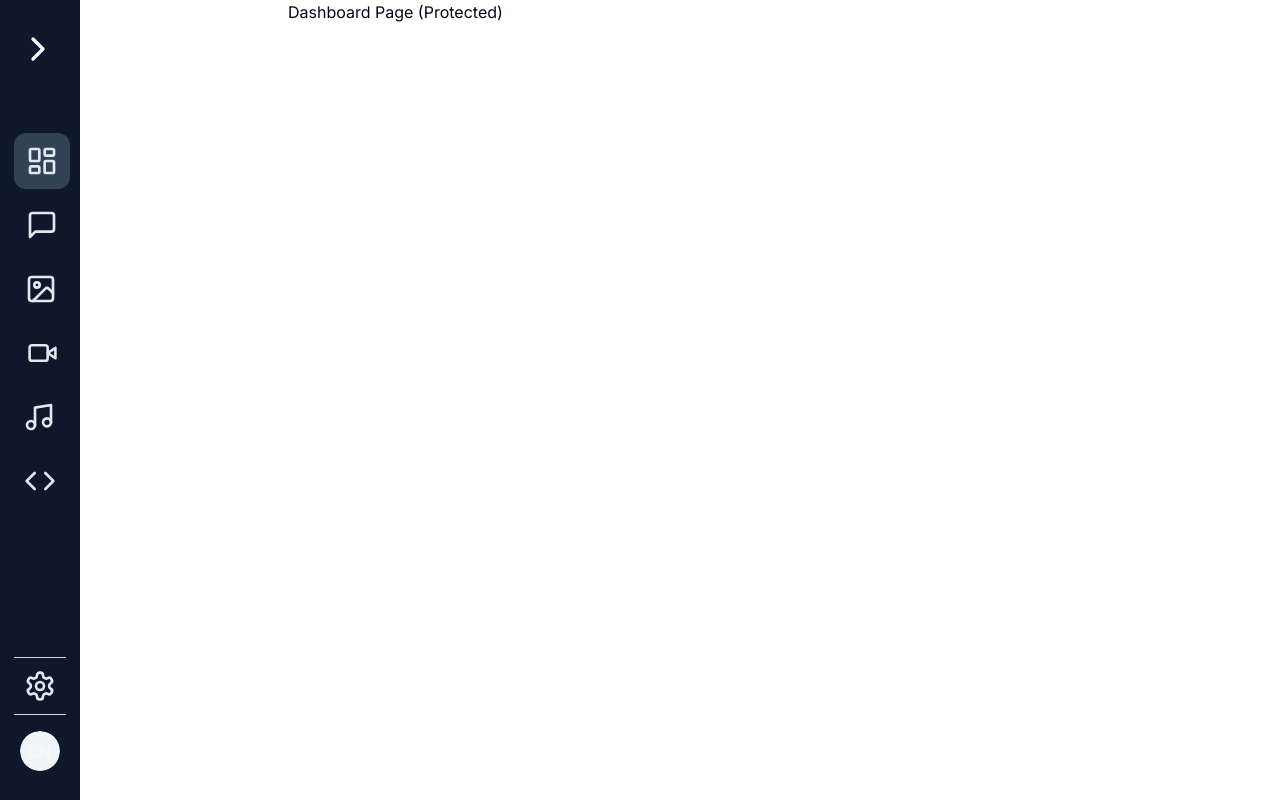
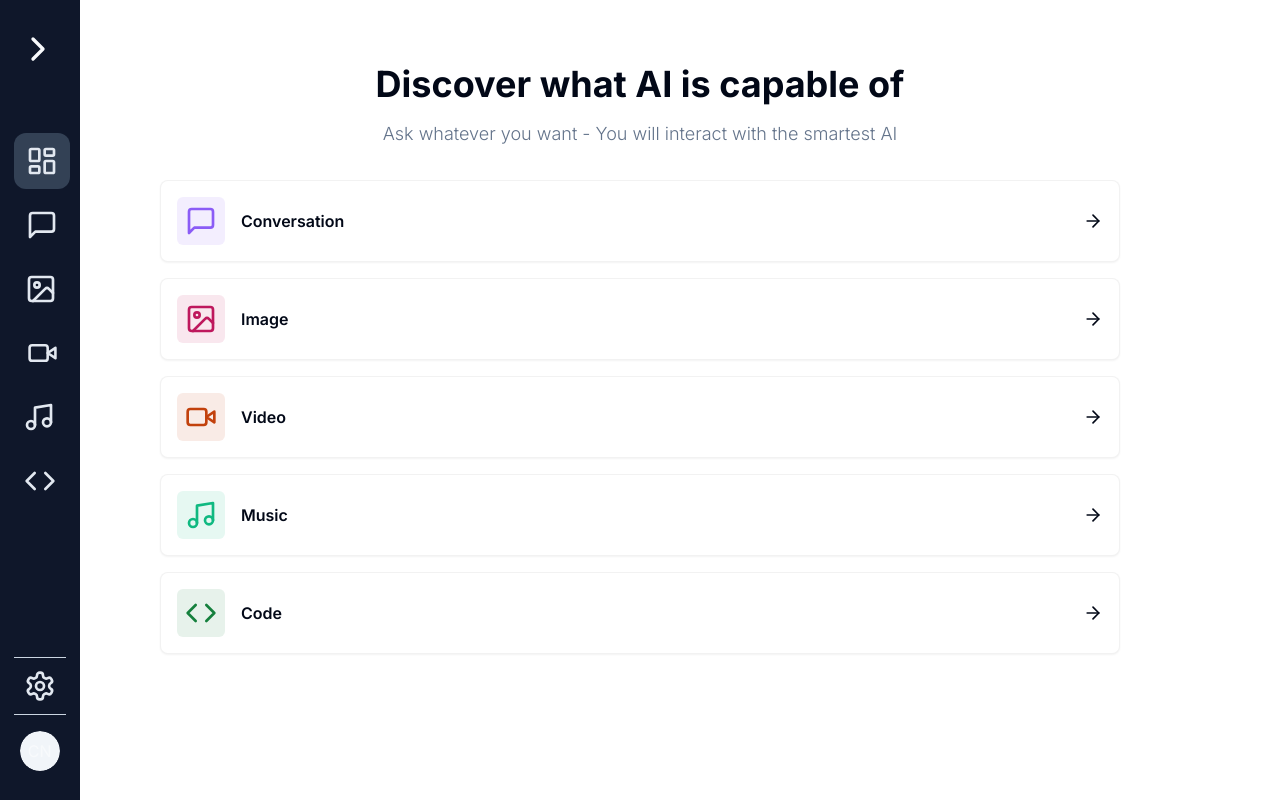
Before and after one commit to ZeberMVP/aidyssey, a Next.js app: page /dashboard in a window 1280 px wide. Built offline with nearby package versions, Linux system fonts and the light colour scheme; no server answers.

Commit message:
feat: Dashboard page

```diff
--- a/src/app/(dashboard)/(routes)/dashboard/page.tsx
+++ b/src/app/(dashboard)/(routes)/dashboard/page.tsx
@@ -1,3 +1,85 @@
+'use client'
+
+import { Card } from '@/components/ui/Card'
+import { cn } from '@/lib/utils'
+import {
+	ArrowRight,
+	Code,
+	Image,
+	MessageSquare,
+	Music,
+	VideoIcon,
+} from 'lucide-react'
+import { useRouter } from 'next/navigation'
+
+const tools = [
+	{
+		label: 'Conversation',
+		icon: MessageSquare,
+		color: 'text-violet-500',
+		bgColor: 'bg-violet-500/10',
+		href: '/conversation',
+	},
+	{
+		label: 'Image',
+		icon: Image,
+		color: 'text-pink-700',
+		bgColor: 'bg-pink-700/10',
+		href: '/image',
+	},
+	{
+		label: 'Video',
+		icon: VideoIcon,
+		color: 'text-orange-700',
+		bgColor: 'bg-orange-700/10',
+		href: '/video',
+	},
+	{
+		label: 'Music',
+		icon: Music,
+		color: 'text-emerald-500',
+		bgColor: 'bg-emerald-500/10',
+		href: '/music',
+	},
+	{
+		label: 'Code',
+		icon: Code,
+		color: 'text-green-700',
+		bgColor: 'bg-green-700/10',
+		href: '/code',
+	},
+]
+
 export default function DashboardPage() {
-	return <p>Dashboard Page (Protected)</p>
+	const router = useRouter()
+
+	return (
+		<div>
+			<div className='mb-8 space-y-4'>
+				<h2 className='text-2xl md:text-4xl font-bold text-center'>
+					Discover what AI is capable of
+				</h2>
+				<p className='text-muted-foreground font-light text-sm md:text-lg text-center'>
+					Ask whatever you want - You will interact with the smartest AI
+				</p>
+			</div>
+			<div className='px-4 md:px-20 lg:px-32 space-y-4'>
+				{tools.map((tool) => (
+					<Card
+						onClick={() => router.push(tool.href)}
+						key={tool.href}
+						className='p-4 border-black/5 flex items-center justify-between hover:shadow-md transition cursor-pointer'
+					>
+						<div className='flex items-center gap-x-4'>
+							<div className={cn('p-2 w-fit rounded-md', tool.bgColor)}>
+								<tool.icon className={cn('w-8 h-8', tool.color)} />
+							</div>
+							<div className='font-semibold'>{tool.label}</div>
+						</div>
+						<ArrowRight className='w-5 h-5' />
+					</Card>
+				))}
+			</div>
+		</div>
+	)
 }
--- a/src/app/(dashboard)/layout.tsx
+++ b/src/app/(dashboard)/layout.tsx
@@ -2,10 +2,11 @@
 
 const DashboardLayout = ({ children }: { children: React.ReactNode }) => {
 	return (
-		<div className='h-full relative'>
+		<div className='h-[100vh]'>
 			<Sidebar />
-
-			<main className='md:pl-72'>{children}</main>
+			<main className='ml-28 pt-16 w-9/12 md:container md:mx-auto'>
+				{children}
+			</main>
 		</div>
 	)
 }
--- a/src/components/Navbar.tsx
+++ /dev/null
@@ -1,18 +0,0 @@
-import { Button } from '@/components/ui/Button'
-import { UserButton } from '@clerk/nextjs'
-import { Menu } from 'lucide-react'
-
-const Navbar = () => {
-	return (
-		<div className='flex items-center p-4'>
-			<Button variant='ghost' size='icon' className='md:hidden'>
-				<Menu />
-			</Button>
-			<div className='flex w-full justify-end'>
-				<UserButton afterSignOutUrl='/' />
-			</div>
-		</div>
-	)
-}
-
-export default Navbar
--- a/src/components/Sidebar.tsx
+++ b/src/components/Sidebar.tsx
@@ -9,11 +9,6 @@
 import { Icons } from './Icons'
 import { usePathname } from 'next/navigation'
 
-const Sidebar = () => {
-	const { user } = useUser()
-
-	const pathname = usePathname()
-
 const links = {
 	dashboard: '/dashboard',
 	conversation: '/conversation',
@@ -24,22 +19,17 @@
 	settings: '/settings',
 }
 
+const Sidebar = () => {
+	const { user } = useUser()
+	const pathname = usePathname()
 	const [isSidebarOpen, setIsSidebarOpen] = useState(false)
 
 	return (
 		<>
-			<Icons.menu
-				className={cn(isSidebarOpen ? '' : 'md:hidden ml-4 mt-4 w-6 h-6', '')}
-				onClick={() =>
-					isSidebarOpen ? setIsSidebarOpen(false) : setIsSidebarOpen(true)
-				}
-			/>
 			<nav
 				className={cn(
-					isSidebarOpen
-						? 'w-72 absolute flex'
-						: 'w-20 hidden md:absolute md:flex',
-					'top-0 left-0 h-[100vh] bg-slate-900 overflow-x-hidden text-slate-50 flex-col'
+					isSidebarOpen ? 'w-72' : 'w-20',
+					'top-0 left-0 h-[100vh] absolute flex bg-slate-900 overflow-x-hidden text-slate-50 flex-col'
 				)}
 			>
 				<div
```
Lines whose indentation alone changed are shown as unchanged.
